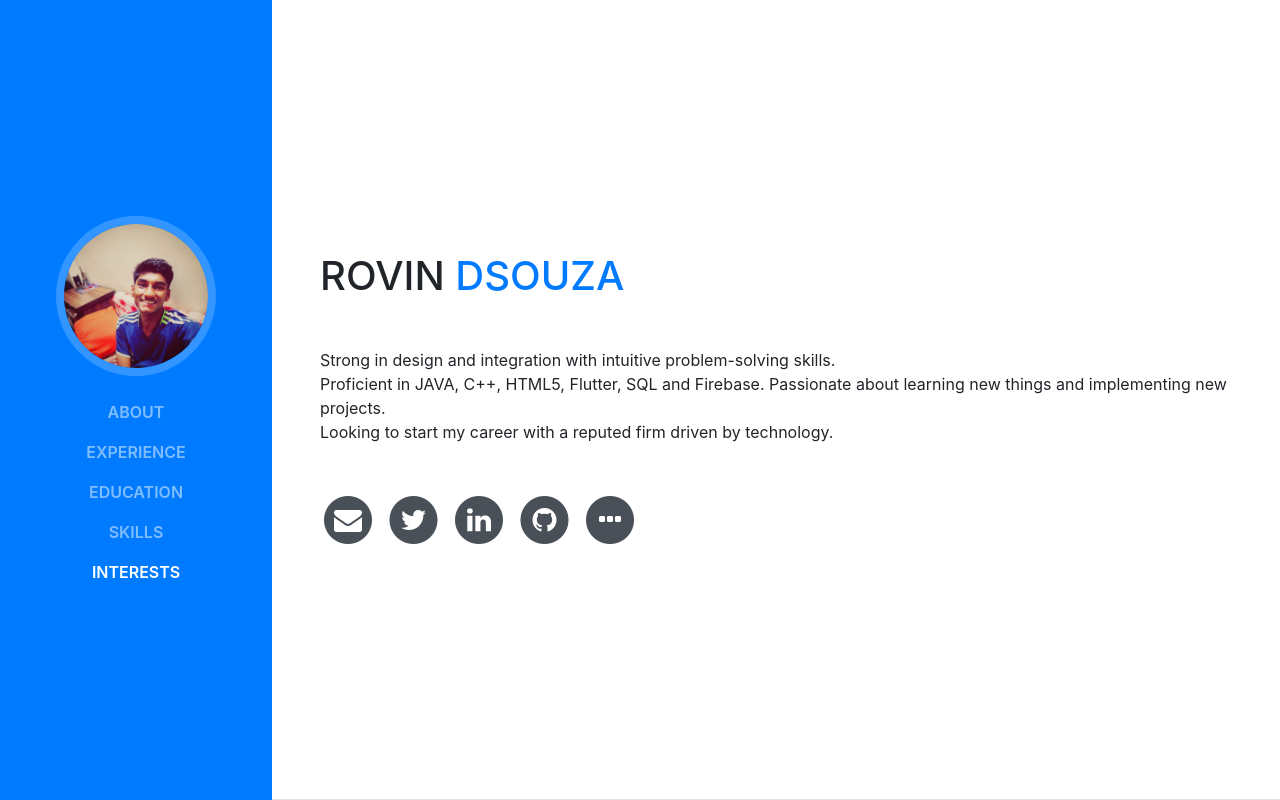
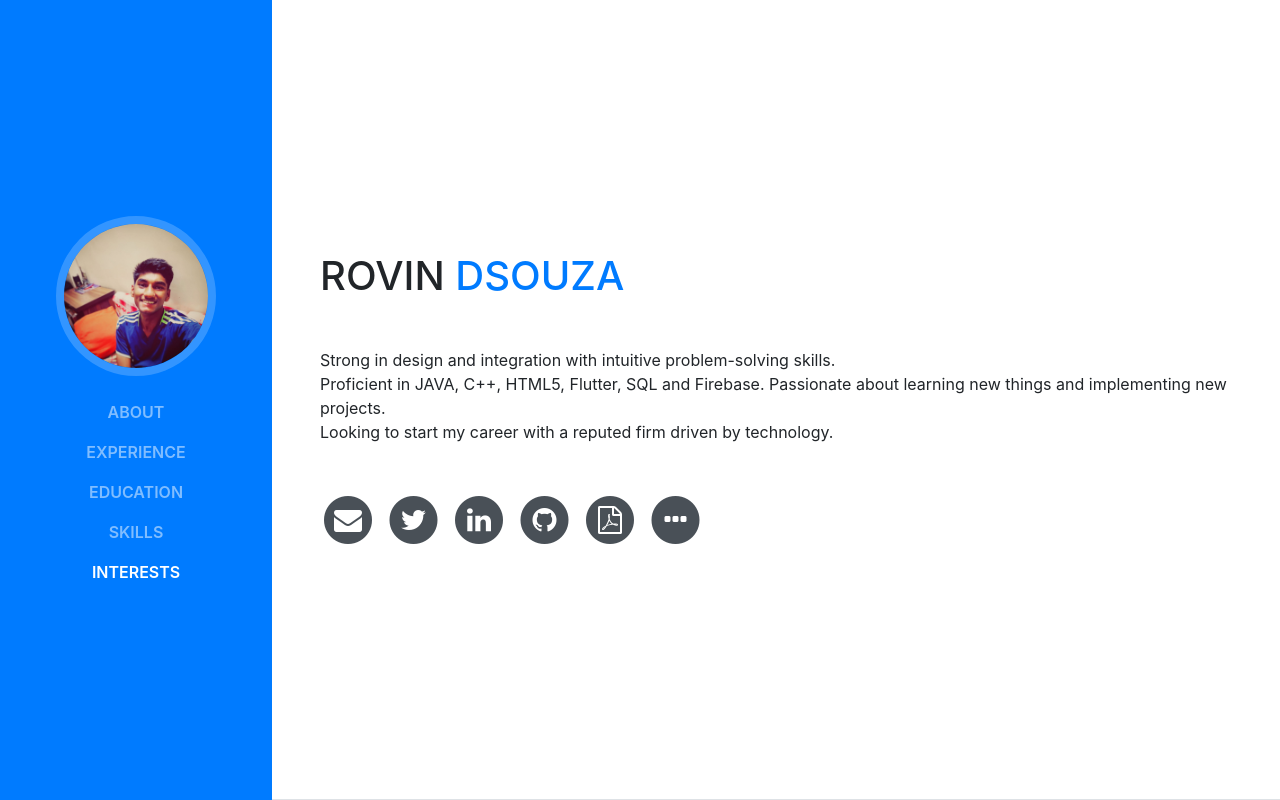
Before and after one commit to rov1n/My-Website, a website with bundled scripts: page index.html in a window 1280 px wide. Shown: the top 800 px of the page. Built offline with nearby package versions, Linux system fonts and the light colour scheme; a web font is replaced by a local one.

Commit message:
Appended Resume card

```diff
--- a/index.html
+++ b/index.html
@@ -129,6 +129,14 @@
                 </span>
               </a>
             </li>
+            <li class="list-inline-item">
+              <a href="https://drive.google.com/file/d/1wKs9X_x9ThEUA8x32c1Ad-s6iXSIlQxC/view?usp=sharing" target="_blank">
+                <span class="fa-stack fa-lg">
+                  <i class="fa fa-circle fa-stack-2x"></i>
+                  <i class="fa fa-file-pdf-o fa-stack-1x fa-inverse"></i>
+                </span>
+              </a>
+            </li>
 
             <li class="list-inline-item">
               <a href="https://hydr.in/5jx6" target="_blank">
@@ -138,6 +146,7 @@
                 </span>
               </a>
             </li>
+
           </ul>
         </div>
       </section>
```
